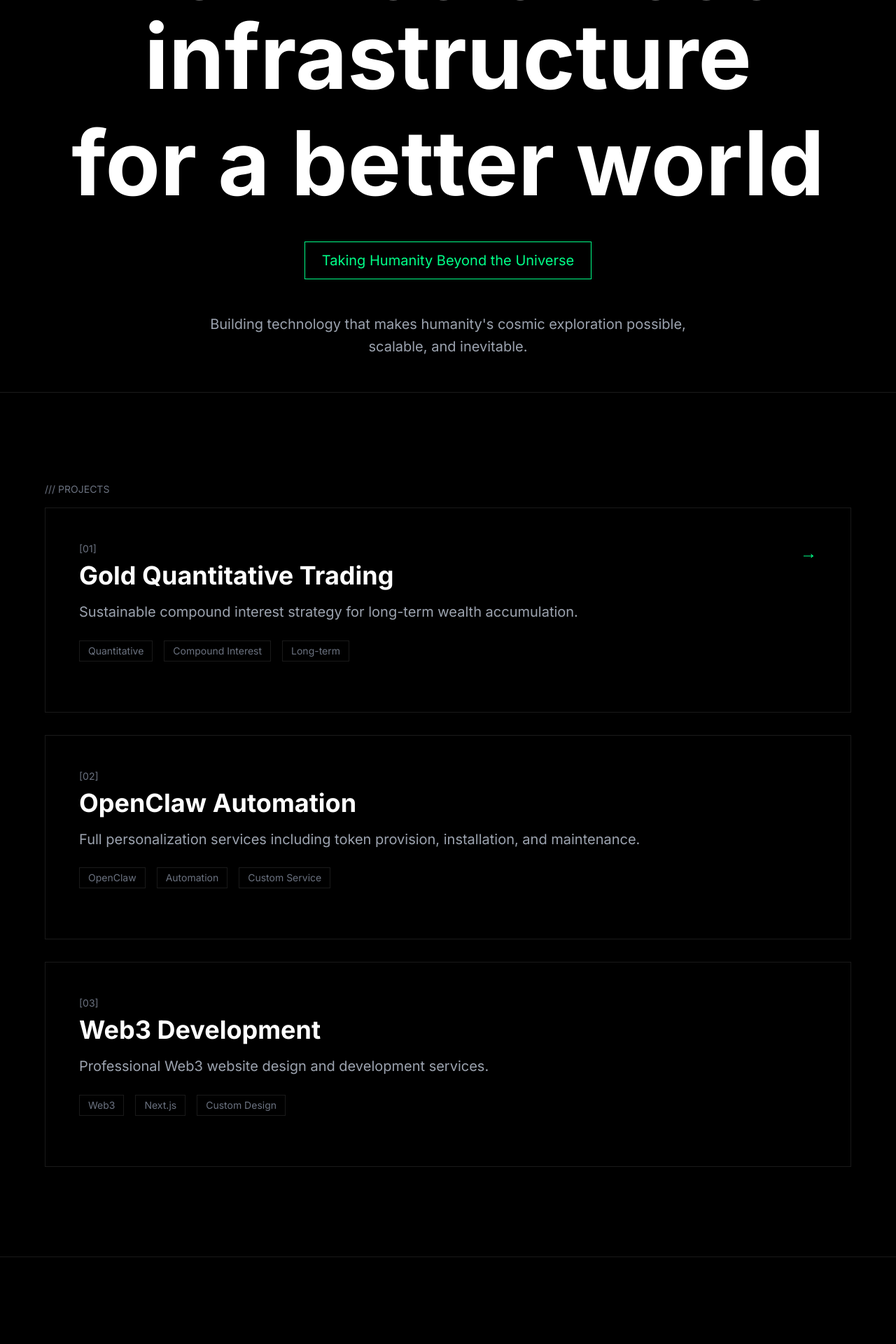
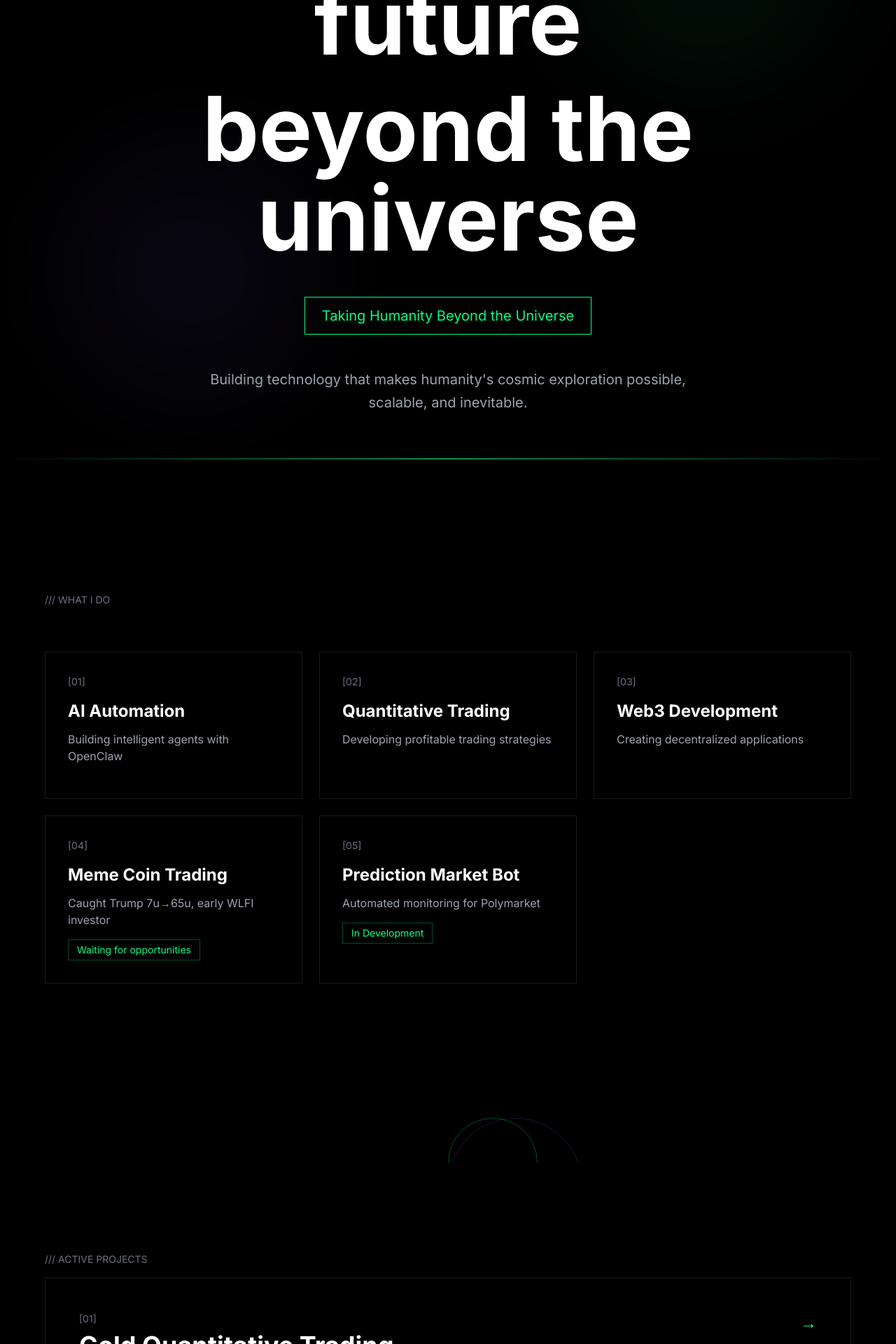
Before and after one commit to shawn7499/-01, a Next.js app: page / in a window 1280 px wide. Shown: the part 240-2160 px from the top of the page at 70% size. Built offline with nearby package versions, Linux system fonts and the light colour scheme.

Commit message:
feat: add What I Do section + transition animations + custom tagline

```diff
--- a/app/page.tsx
+++ b/app/page.tsx
@@ -1,24 +1,61 @@
 'use client'
 
-import { useState } from 'react'
-import { motion } from 'framer-motion'
-import Giscus from '../components/Giscus'
+import { useState, useEffect } from 'react'
+import { motion, useScroll, useTransform } from 'framer-motion'
 
 export default function Home() {
   const [lang, setLang] = useState<'en' | 'zh'>('en')
+  const { scrollYProgress } = useScroll()
+
+  // 视差效果
+  const y1 = useTransform(scrollYProgress, [0, 1], [0, -100])
+  const y2 = useTransform(scrollYProgress, [0, 1], [0, 100])
+  const opacity = useTransform(scrollYProgress, [0, 0.2, 0.8, 1], [1, 0.8, 0.8, 1])
 
   const content = {
     en: {
       hero: {
-        title: 'Permissionless infrastructure',
-        subtitle: 'for a better world',
+        title: 'Building the future',
+        subtitle: 'beyond the universe',
         mission: 'Taking Humanity Beyond the Universe',
       },
       intro: {
         text: 'Building technology that makes humanity\'s cosmic exploration possible, scalable, and inevitable.',
       },
+      whatIDo: {
+        title: 'WHAT I DO',
+        items: [
+          {
+            number: '01',
+            title: 'AI Automation',
+            desc: 'Building intelligent agents with OpenClaw',
+          },
+          {
+            number: '02',
+            title: 'Quantitative Trading',
+            desc: 'Developing profitable trading strategies',
+          },
+          {
+            number: '03',
+            title: 'Web3 Development',
+            desc: 'Creating decentralized applications',
+          },
+          {
+            number: '04',
+            title: 'Meme Coin Trading',
+            desc: 'Caught Trump 7u→65u, early WLFI investor',
+            status: 'Waiting for opportunities',
+          },
+          {
+            number: '05',
+            title: 'Prediction Market Bot',
+            desc: 'Automated monitoring for Polymarket',
+            status: 'In Development',
+          },
+        ],
+      },
       projects: {
-        title: 'PROJECTS',
+        title: 'ACTIVE PROJECTS',
         items: [
           {
             number: '01',
@@ -91,7 +128,7 @@ export default function Home() {
         ],
       },
       contact: {
-        title: 'Connect',
+        title: 'CONNECT',
         items: [
           { name: 'X (Twitter)', link: 'https://x.com/shawnwick960' },
           { name: 'Telegram', link: 'https://t.me/shawick' },
@@ -102,15 +139,47 @@ export default function Home() {
     },
     zh: {
       hero: {
-        title: '无需许可的基础设施',
-        subtitle: '为了更美好的世界',
+        title: '构建未来',
+        subtitle: '超越宇宙',
         mission: '让人类走出宇宙',
       },
       intro: {
         text: '构建让人类宇宙探索成为可能、可扩展且不可避免的技术。',
       },
+      whatIDo: {
+        title: '我正在做的',
+        items: [
+          {
+            number: '01',
+            title: 'AI 自动化',
+            desc: '使用 OpenClaw 构建智能代理',
+          },
+          {
+            number: '02',
+            title: '量化交易',
+            desc: '开发盈利的交易策略',
+          },
+          {
+            number: '03',
+            title: 'Web3 开发',
+            desc: '创建去中心化应用',
+          },
+          {
+            number: '04',
+            title: 'Meme 币交易',
+            desc: '抓住 Trump 7u→65u，WLFI 早期投资者',
+            status: '等待机会',
+          },
+          {
+            number: '05',
+            title: '预测市场机器人',
+            desc: 'Polymarket 自动监控',
+            status: '开发中',
+          },
+        ],
+      },
       projects: {
-        title: '项目',
+        title: '活跃项目',
         items: [
           {
             number: '01',
@@ -197,13 +266,28 @@ export default function Home() {
   const t = content[lang]
 
   return (
-    <div className="min-h-screen bg-black text-white">
+    <div className="min-h-screen bg-black text-white overflow-hidden">
+      {/* 抽象背景元素 */}
+      <div className="fixed inset-0 pointer-events-none">
+        <motion.div
+          style={{ y: y1, opacity }}
+          className="absolute top-20 right-20 w-96 h-96 bg-[#00ff88]/5 rounded-full blur-3xl"
+        />
+        <motion.div
+          style={{ y: y2, opacity }}
+          className="absolute bottom-20 left-20 w-96 h-96 bg-[#8b5cf6]/5 rounded-full blur-3xl"
+        />
+      </div>
+
       {/* 导航栏 */}
       <nav className="fixed top-0 left-0 right-0 z-50 bg-black/80 backdrop-blur-sm border-b border-white/10">
         <div className="container mx-auto px-6 py-4">
           <div className="flex justify-between items-center">
             <div className="text-xl font-bold">SHAWN WICK</div>
             <div className="flex gap-8 items-center">
+              <a href="#what-i-do" className="hover:text-[#00ff88] transition-colors">
+                {lang === 'en' ? 'What I Do' : '我在做的'}
+              </a>
               <a href="#projects" className="hover:text-[#00ff88] transition-colors">
                 {lang === 'en' ? 'Projects' : '项目'}
               </a>
@@ -225,7 +309,7 @@ export default function Home() {
       </nav>
 
       {/* Hero Section */}
-      <section className="min-h-screen flex items-center justify-center px-6 pt-20">
+      <section className="min-h-screen flex items-center justify-center px-6 pt-20 relative">
         <div className="container mx-auto max-w-6xl">
           <motion.div
             initial={{ opacity: 0, y: 20 }}
@@ -249,8 +333,68 @@ export default function Home() {
         </div>
       </section>
 
+      {/* 过渡动画元素 1 */}
+      <div className="relative h-32 overflow-hidden">
+        <motion.div
+          initial={{ scaleX: 0 }}
+          whileInView={{ scaleX: 1 }}
+          transition={{ duration: 1 }}
+          viewport={{ once: true }}
+          className="absolute top-1/2 left-0 right-0 h-px bg-gradient-to-r from-transparent via-[#00ff88] to-transparent"
+        />
+      </div>
+
+      {/* What I Do Section */}
+      <section id="what-i-do" className="py-32 px-6">
+        <div className="container mx-auto max-w-6xl">
+          <div className="text-sm text-gray-500 mb-16">/// {t.whatIDo.title}</div>
+
+          <div className="grid grid-cols-1 md:grid-cols-2 lg:grid-cols-3 gap-6">
+            {t.whatIDo.items.map((item, index) => (
+              <motion.div
+                key={index}
+                initial={{ opacity: 0, y: 20 }}
+                whileInView={{ opacity: 1, y: 0 }}
+                transition={{ duration: 0.6, delay: index * 0.1 }}
+                viewport={{ once: true }}
+                className="border border-white/10 hover:border-[#00ff88] transition-all duration-300 p-8 group"
+              >
+                <div className="text-sm text-gray-500 mb-4">[{item.number}]</div>
+                <h3 className="text-2xl font-bold mb-3 group-hover:text-[#00ff88] transition-colors">
+                  {item.title}
+                </h3>
+                <p className="text-gray-400 mb-4">{item.desc}</p>
+                {item.status && (
+                  <div className="text-sm text-[#00ff88] border border-[#00ff88]/30 px-3 py-1 inline-block">
+                    {item.status}
+                  </div>
+                )}
+              </motion.div>
+            ))}
+          </div>
+        </div>
+      </section>
+
+      {/* 过渡动画元素 2 */}
+      <div className="relative h-32 overflow-hidden">
+        <motion.div
+          initial={{ rotate: 0 }}
+          whileInView={{ rotate: 360 }}
+          transition={{ duration: 2 }}
+          viewport={{ once: true }}
+          className="absolute top-1/2 left-1/2 -translate-x-1/2 -translate-y-1/2 w-32 h-32 border border-[#00ff88]/30 rounded-full"
+        />
+        <motion.div
+          initial={{ rotate: 0 }}
+          whileInView={{ rotate: -360 }}
+          transition={{ duration: 3 }}
+          viewport={{ once: true }}
+          className="absolute top-1/2 left-1/2 -translate-x-1/2 -translate-y-1/2 w-48 h-48 border border-[#8b5cf6]/20 rounded-full"
+        />
+      </div>
+
       {/* Projects Section */}
-      <section id="projects" className="py-32 px-6 border-t border-white/10">
+      <section id="projects" className="py-32 px-6">
         <div className="container mx-auto max-w-6xl">
           <div className="text-sm text-gray-500 mb-4">/// {t.projects.title}</div>
 
@@ -258,8 +402,8 @@ export default function Home() {
             {t.projects.items.map((project, index) => (
               <motion.div
                 key={index}
-                initial={{ opacity: 0, y: 20 }}
-                whileInView={{ opacity: 1, y: 0 }}
+                initial={{ opacity: 0, x: -20 }}
+                whileInView={{ opacity: 1, x: 0 }}
                 transition={{ duration: 0.6, delay: index * 0.1 }}
                 viewport={{ once: true }}
                 className="group"
@@ -300,8 +444,19 @@ export default function Home() {
         </div>
       </section>
 
+      {/* 过渡动画元素 3 */}
+      <div className="relative h-32 overflow-hidden">
+        <motion.div
+          initial={{ width: 0 }}
+          whileInView={{ width: '100%' }}
+          transition={{ duration: 1.5 }}
+          viewport={{ once: true }}
+          className="absolute top-1/2 left-0 h-px bg-gradient-to-r from-[#00ff88] via-[#8b5cf6] to-[#00ff88]"
+        />
+      </div>
+
       {/* Roadmap Section */}
-      <section id="roadmap" className="py-32 px-6 border-t border-white/10">
+      <section id="roadmap" className="py-32 px-6">
         <div className="container mx-auto max-w-6xl">
           <div className="text-sm text-gray-500 mb-4">/// {t.roadmap.title}</div>
           <p className="text-xl text-gray-400 mb-16">{t.roadmap.subtitle}</p>
@@ -310,11 +465,11 @@ export default function Home() {
             {t.roadmap.phases.map((phase, index) => (
               <motion.div
                 key={index}
-                initial={{ opacity: 0, y: 20 }}
-                whileInView={{ opacity: 1, y: 0 }}
+                initial={{ opacity: 0, scale: 0.95 }}
+                whileInView={{ opacity: 1, scale: 1 }}
                 transition={{ duration: 0.6, delay: index * 0.1 }}
                 viewport={{ once: true }}
-                className="border border-white/10 p-12"
+                className="border border-white/10 p-12 hover:border-[#00ff88]/50 transition-all"
               >
                 <div className="flex items-start gap-8">
                   <div className="text-6xl font-bold text-gray-800">[{phase.number}]</div>
@@ -342,7 +497,7 @@ export default function Home() {
       </section>
 
       {/* Stats Section */}
-      <section className="py-32 px-6 border-t border-white/10">
+      <section className="py-32 px-6">
         <div className="container mx-auto max-w-6xl">
           <div className="grid grid-cols-1 md:grid-cols-3 gap-8">
             {t.stats.items.map((stat, index) => (
@@ -352,7 +507,7 @@ export default function Home() {
                 whileInView={{ opacity: 1, y: 0 }}
                 transition={{ duration: 0.6, delay: index * 0.1 }}
                 viewport={{ once: true }}
-                className="text-center border border-white/10 p-12"
+                className="text-center border border-white/10 p-12 hover:border-[#00ff88] transition-all"
               >
                 <div className="text-6xl font-bold text-[#00ff88] mb-4">{stat.value}</div>
                 <div className="text-gray-400">{stat.label}</div>
@@ -363,7 +518,7 @@ export default function Home() {
       </section>
 
       {/* Contact Section */}
-      <section id="contact" className="py-32 px-6 border-t border-white/10">
+      <section id="contact" className="py-32 px-6">
         <div className="container mx-auto max-w-6xl">
           <div className="text-sm text-gray-500 mb-8">/// {t.contact.title}</div>
 
```
